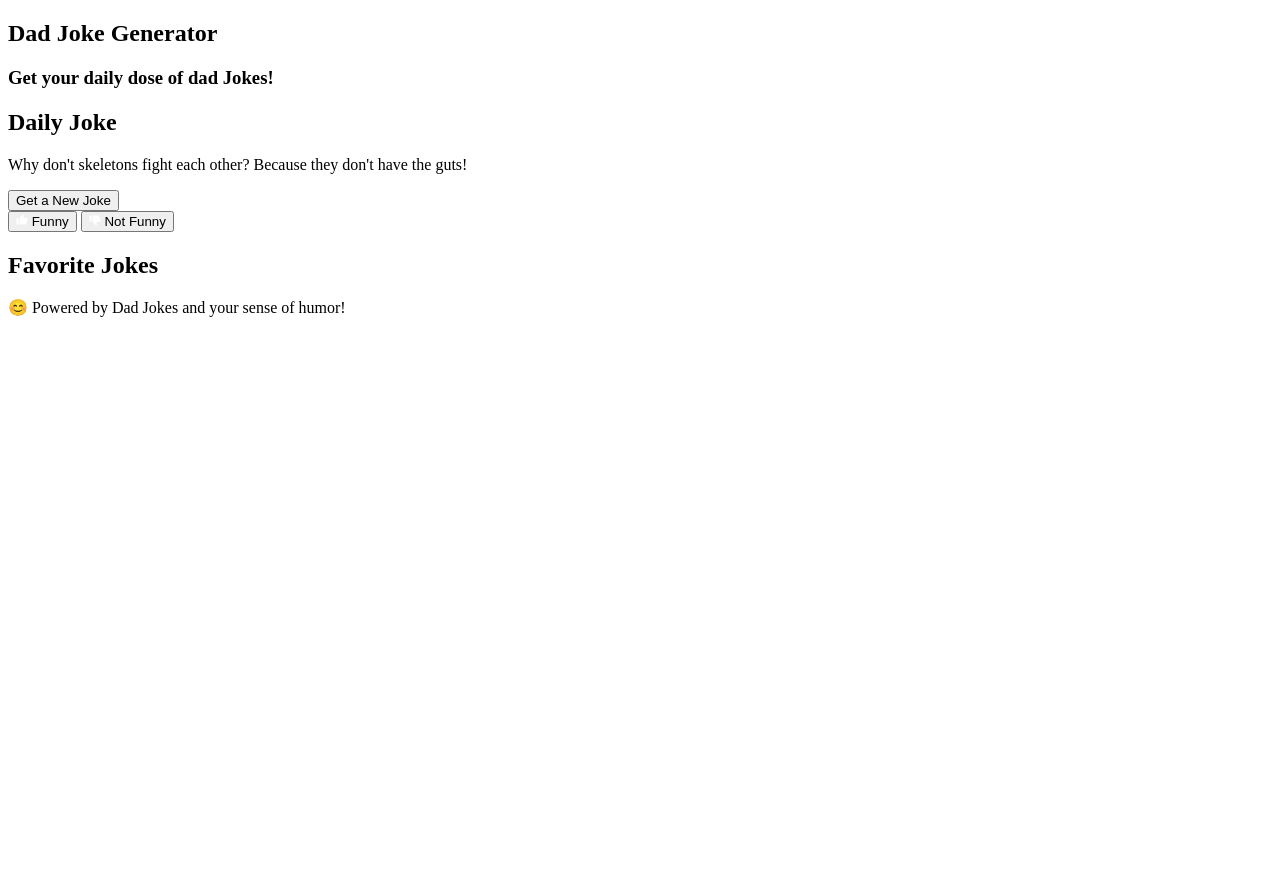
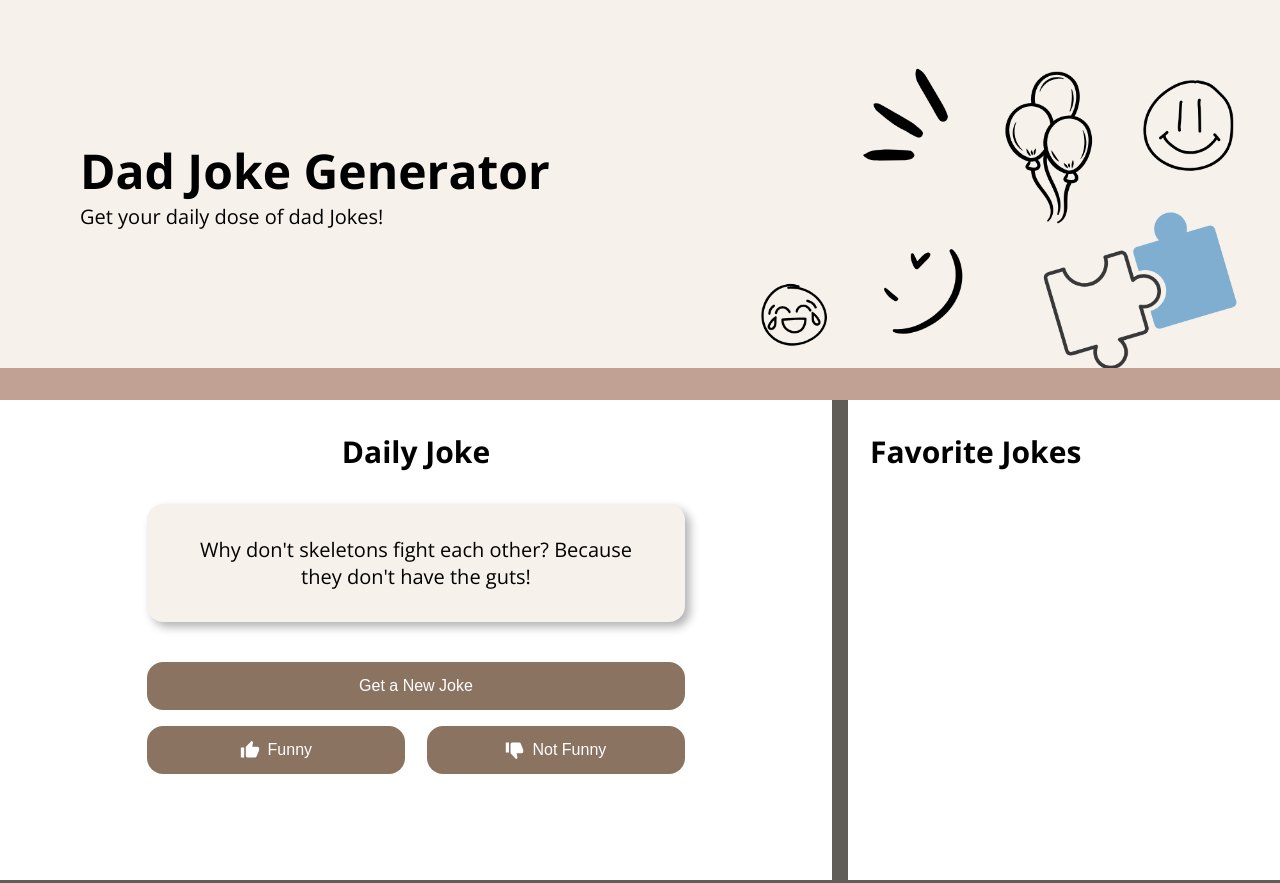
Before and after one commit to hsiangyichen/dad-joke-generator, a plain HTML site: page index.html in a window 1280 px wide. Shown: the top 883 px of the page. Before the commit the page ends 800 px from the top, so only its background shows below. Drawn offline with nearby package versions, Linux system fonts and the light colour scheme; no server answers.

Commit message:
feat: Update style sheet

```diff
--- a/styles/index.scss
+++ b/styles/index.scss
@@ -1,4 +1,4 @@
-@import url('https://fonts.googleapis.com/css2?family=Open+Sans:wght@400;600;700&display=swap');
+@import url("https://fonts.googleapis.com/css2?family=Open+Sans:wght@400;600;700&display=swap");
 
 html {
   box-sizing: border-box;
@@ -14,107 +14,147 @@ a {
   text-decoration: none;
 }
 
-ul{
+ul {
   list-style-type: none;
-  padding:0;
+  padding: 0;
 }
 
-body{
+body {
   font-family: "Open Sans";
 }
 
-.heading{
-    width:100vw;
+button {
+  cursor: pointer;
+}
+
+.heading {
+  width: 100vw;
   height: 25rem;
   background: url(../assets/Green\ Professional\ Colorful\ Intern\ Photos\ LinkedIn\ Article\ Cover\ Image.png);
   background-repeat: no-repeat;
   background-size: cover;
-    border-bottom: 2rem solid #C1A194;
+  border-bottom: 2rem solid #c1a194;
 
-    &__container{
+  &__container {
     height: 100%;
-        padding-left:5rem;
+    padding-left: 5rem;
     display: flex;
     flex-direction: column;
     justify-content: center;
   }
 
-    &__title{
-        font-size: 3.25rem;
+  &__title {
+    font-size: 3rem;
     font-weight: 700;
   }
 
-    &__subtitle{
-        font-size:1.875rem;
+  &__subtitle {
+    font-size: 1.25rem;
     font-weight: 400;
   }
 }
 
-.main-wrapper{
+.main {
   display: flex;
-    padding: 2.5rem 5rem 2.5rem 5rem;
-
-    &__daily-joke{
-        width:65%;
+  &__wrapper {
+    width: 65%;
+    padding: 0rem 5rem;
   }
 
-    .daily-joke{
-        width:80%;
+  &__favorites {
+    width: 35%;
+    border-left: 1rem solid #605d58;
+    padding-right: 1.75rem;
+    font-size: 1.25rem;
+    height: 60vh;
+    overflow: scroll;
+  }
+}
+
+/* ------------------------------- Daily Joke ------------------------------- */
+.daily-joke {
+  width: 80%;
   margin: auto;
-        background-color: #F6F2EB;
-        padding:1rem;
+  background-color: #f6f2eb;
+  padding: 1rem;
   box-shadow: 5px 5px 10px rgba(0, 0, 0, 0.3);
   border-radius: 1rem;
 
-        &__text{
-            font-size: 1.5rem;
-            padding:1.5rem;
+  &__subtitle {
+    padding-top: 2.5rem;
+    text-align: center;
+    line-height: 0.8;
+    font-size: 1.875rem;
+    padding-bottom: 2.5rem;
+  }
+
+  &__text {
+    font-size: 1.25rem;
+    padding: 1rem;
     text-align: center;
   }
 
-        &__action-group{
-            width:80%;
+  &__action {
+    width: 80%;
     margin: auto;
     padding-top: 2.5rem;
-
-            .joke-button{
-                background-color: #8B7362;
-                color:white;
-                padding:0.5rem;
-                border-radius: 1rem;
-                border: none;
-                font-size: 1.5rem;
-                margin-bottom: 1rem;
-                width:48%;
-
-                &--large{
-                    width:100%;
-                }
-
-                &__icon{
-                    width:1.2rem;
-                }
   }
 }
 
+/* --------------------------------- buttons -------------------------------- */
+.button {
+  height: 3rem;
+  background-color: #8b7362;
+  color: white;
+  padding: 0.5rem;
+  border-radius: 1rem;
+  border: none;
+  font-size: 1rem;
+  margin-bottom: 1rem;
+  width: 48%;
+  display: flex;
+  align-items: center;
+  justify-content: center;
+  gap: 0.5rem;
+
+  &--large {
+    width: 100%;
   }
 
-    .button-thumbs{
-        display: flex;
-        justify-content: space-between
+  &__icon {
+    width: 1.2rem;
   }
 
-    &__joke-list{
-        width:35%;
-        border-left: 1rem solid #605D58;
-        padding-left: 2rem;
-        font-size: 1.25rem;
+  &__group {
+    display: flex;
+    justify-content: space-between;
   }
 }
 
-.footer{
-    background-color:#605D58;
+/* -------------------------------- Favorite -------------------------------- */
+.favorites {
+  &__subtitle {
+    padding: 2.5rem 0 1.5rem 1.375rem;
+    line-height: 0.8;
+  }
+
+  &__list {
+    font-size: 1rem;
+  }
+
+  &__item {
+    margin: 1rem 0;
+    background-color: #f6f2eb;
+    padding: 1rem;
+    box-shadow: 2px 2px 4px rgba(0, 0, 0, 0.3);
+    border-radius: 1rem;
+  }
+}
+
+/* --------------------------------- Footer --------------------------------- */
+.footer {
+  background-color: #605d58;
   padding: 2.5rem 5rem 2.5rem 5rem;
-    color:white;
-    font-size: 1.5rem;
+  color: white;
+  font-size: 1rem;
 }
```
Also changed, not shown: styles/index.css, styles/partials/_typography.scss (deleted), 1 other file. Lines whose indentation alone changed are shown as unchanged.
